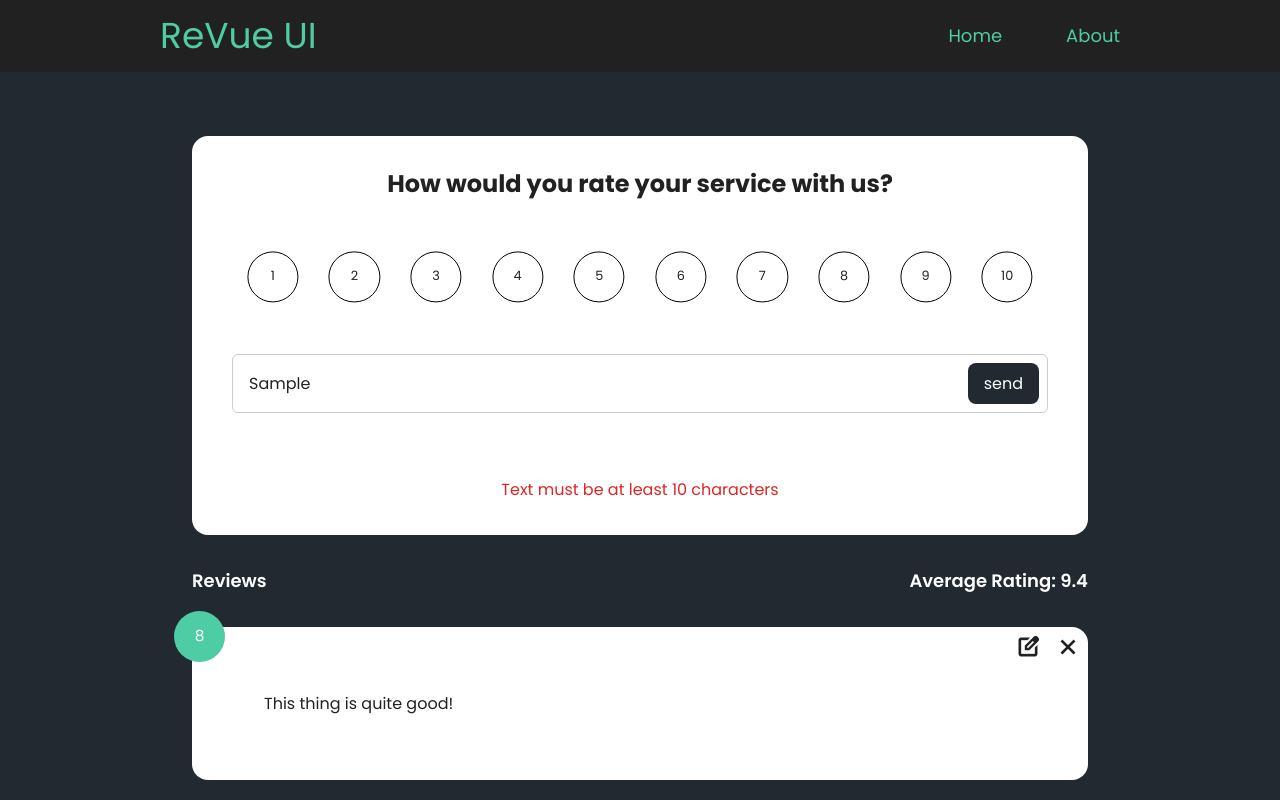
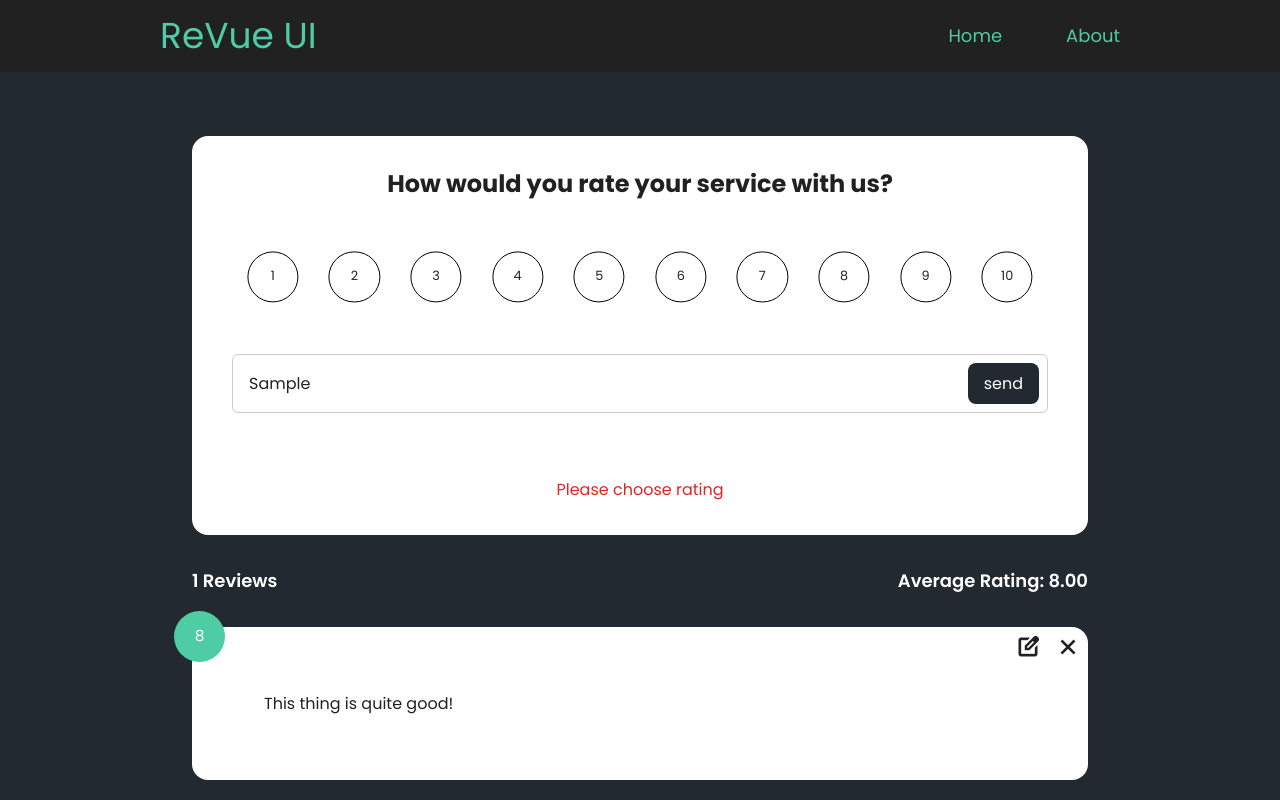
Before and after one commit to kuncung38/ReVue-Page, a Vue app: page / in a window 1280 px wide. Both pictures are taken after typing "Sample" into the empty fields and a click on the button "send". Built offline with nearby package versions, Linux system fonts and the light colour scheme.

Commit message:
autoscroll to newReview, reviewStat updated

```diff
--- a/src/components/ReviewItem.vue
+++ b/src/components/ReviewItem.vue
@@ -6,7 +6,7 @@ const props = defineProps(['review'])
 </script>
 
 <template>
-    <Card class="justify-start" style="flex-direction: row;">
+    <Card class="justify-start" style="flex-direction: row;" :id="`review-${review.id}`">
         <div class="rounded-full rating-display">
             {{ review.rating }}
         </div>
--- a/src/components/ReviewList.vue
+++ b/src/components/ReviewList.vue
@@ -1,14 +1,18 @@
 <script setup>
+import { watch, onUpdated } from 'vue';
 import ReviewItem from './ReviewItem.vue';
 import { useReviewStore } from '../stores/review';
 
 const store = useReviewStore()
 
-
+onUpdated(() => {
+    const id = store.reviews[store.reviews.length - 1].id
+    document.getElementById(`review-${id}`).scrollIntoView({ behavior: 'smooth' })
+})
 </script>
 
 <template>
-    <div class="flex flex-col gap-4 mb-4">
+    <div class="flex flex-col gap-8 mb-4">
         <p v-if="!store.reviews.length">No Reviews yet</p>
 
         <ReviewItem v-for="(review, index) in store.reviews" :key="index" :review="review" />
--- a/src/components/ReviewStats.vue
+++ b/src/components/ReviewStats.vue
@@ -1,11 +1,17 @@
 <script setup>
+import { useReviewStore } from '../stores/review';
+const store = useReviewStore()
+
+console.log(store.reviews.reduce((current, next) => {
+    return current + next.rating
+}, 0));
 
 </script>
 
 <template>
     <div class="flex items-center justify-between text-lg font-semibold text-semibold">
-        <h4>Reviews</h4>
-        <h4>Average Rating: 9.4</h4>
+        <h4>{{ `${store.reviews.length} Reviews` }}</h4>
+        <h4>{{ `Average Rating: ${store.averageRating}` }}</h4>
     </div>
 </template>
 
--- a/src/components/ReviewsForm.vue
+++ b/src/components/ReviewsForm.vue
@@ -7,9 +7,8 @@ import RatingSelect from './RatingSelect.vue'
 
 const text = ref('')
 const btnDisabled = ref(false)
-const message = ref('')
+const message = ref('Please choose rating')
 const rating = ref(0)
-const belowTen = ref(false)
 
 const store = useReviewStore()
 
@@ -28,13 +27,19 @@ const runTimer = () => {
 }
 
 const handleSubmit = () => {
-    if (text.value.length < 10) {
+    if (text.value.length < 10 || !rating.value) {
         clearTimeout(timer)
+        if (!rating.value) {
+            message.value = 'Please choose rating'
+        } else {
+            message.value = 'Text must be at least 10 characters'
+        }
         warningText.classList.remove('warning')
         void warningText.offsetWidth
         warningText.classList.add('warning')
         return runTimer()
     }
+
     const newReview = {
         text: text.value,
         rating: rating.value
@@ -60,9 +65,7 @@ onMounted(() => {
                 class="h-full ml-2 grow-[2] text-base focus:outline-none" />
             <button type="submit" :disabled="btnDisabled" class="px-4 py-2 text-white rounded-lg bg-[#232931]">send</button>
         </form>
-        <p id="warning" class="text-red-600 duration-150 opacity-0">Text must be at least
-            10
-            characters</p>
+        <p id="warning" class="text-red-600 duration-150 opacity-0">{{ message ? message : ' ' }}</p>
     </Card>
 </template>
 
--- a/src/stores/review.js
+++ b/src/stores/review.js
@@ -1,21 +1,32 @@
-import { ref } from "vue";
+import { computed, ref } from "vue";
 import { defineStore } from "pinia";
 
 export const useReviewStore = defineStore("review", () => {
     const reviews = ref([
         {
+            id: 1,
             rating: 8,
             text: "This thing is quite good!",
         },
     ]);
+
+    const averageRating = computed(() => {
+        let avg =
+            reviews.value.reduce((current, next) => current + next.rating, 0) /
+            reviews.value.length;
+        return avg.toFixed(2);
+    });
+
     const editedData = ref({
         editable: false,
         item: null,
     });
 
     function addReview(review) {
-        reviews.value.push(review);
+        const id = reviews.value[reviews.value.length - 1].id + 1;
+        let newReview = { id, ...review };
+        reviews.value.push(newReview);
     }
 
-    return { reviews, editedData, addReview };
+    return { reviews, averageRating, editedData, addReview };
 });
```
